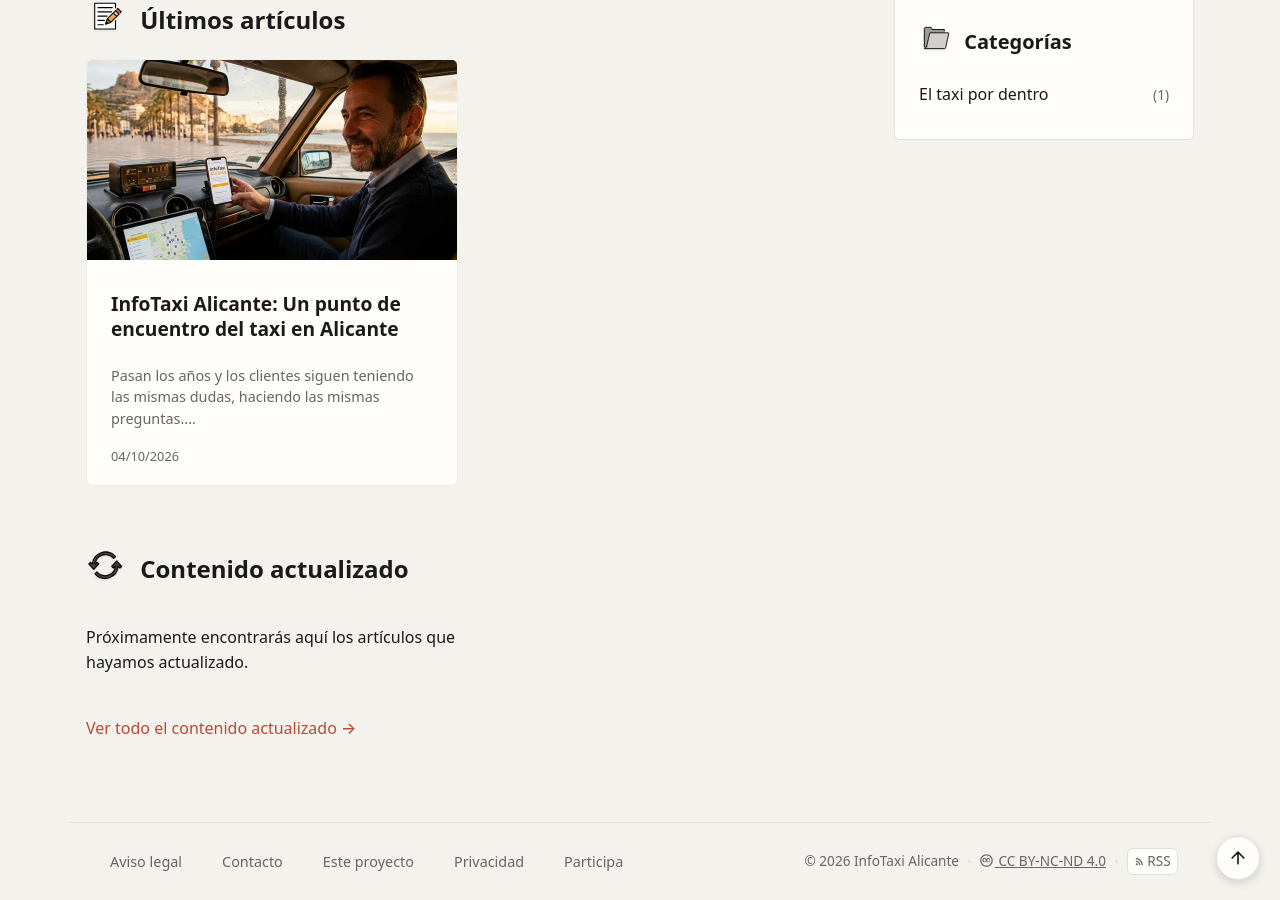
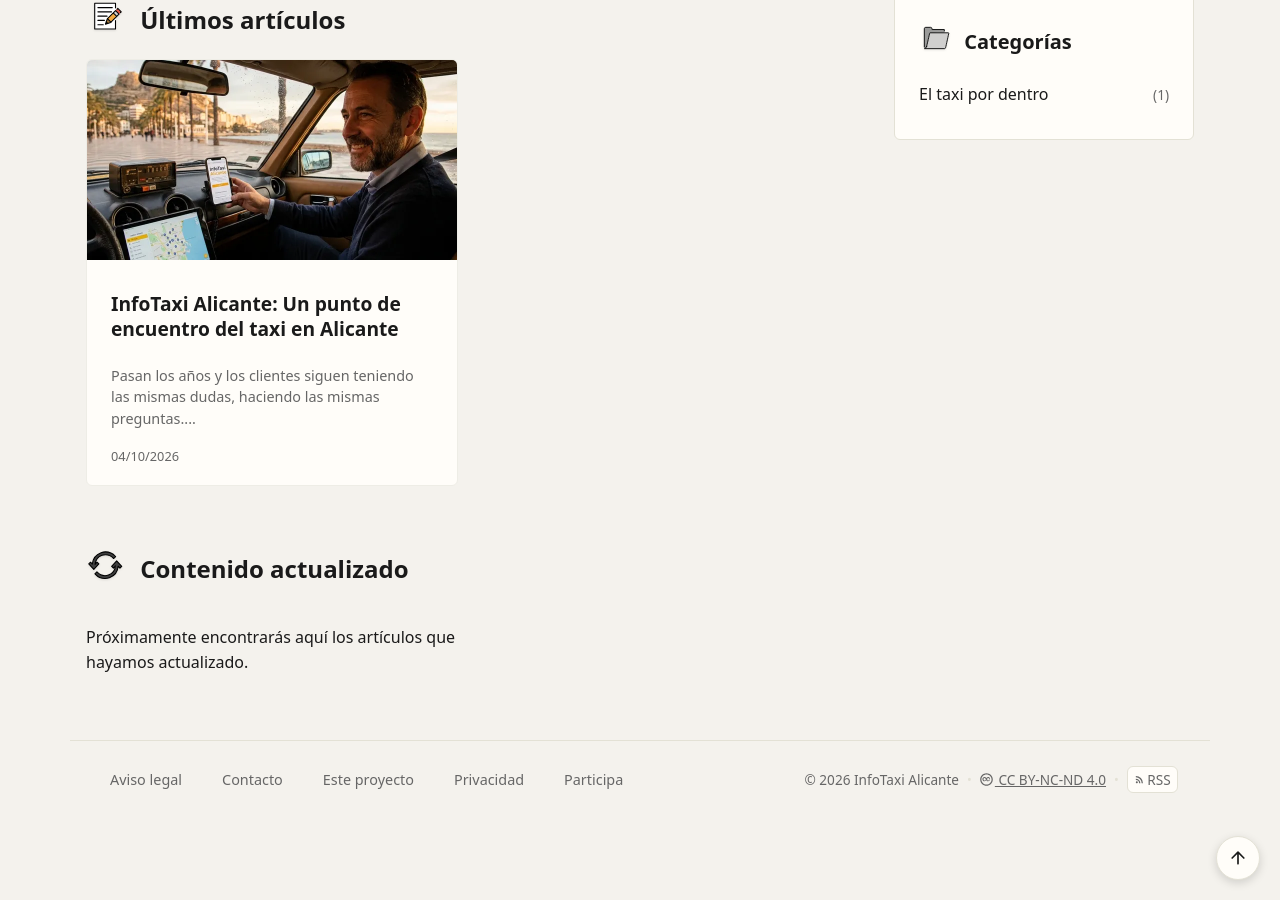
Before and after one commit to infotaxialicante/infotaxialicante.github.io, a Jekyll site: the page built from index.html, in a window 1280 px wide and 900 px high, scrolled down 820 px. Built offline with Jekyll 4.4.1, drawn with Linux system fonts in a browser that asks for light colours.

Commit message:
esconder enlace contenido actualizado cuando no hay contenido actualizado

```diff
--- a/en/index.html
+++ b/en/index.html
@@ -107,8 +107,9 @@
           <p>Articles that have been updated will appear here soon.</p>
         {% endfor %}
       </div>
-
-      <a href="/en/updated/" class="link-corporativo ver-todo-actualizados">View all updated content →</a>
+      {% if modified_posts.size > 0 %}
+        <a href="/en/updated/" class="link-corporativo ver-todo-actualizados">View all updated content →</a>
+      {% endif %}
     </div>
 
 
--- a/index.html
+++ b/index.html
@@ -105,9 +105,9 @@
           <p>Próximamente encontrarás aquí los artículos que hayamos actualizado.</p>
         {% endfor %}
       </div>
-
-        <a href="/actualizados/" class="link-corporativo ver-todo-actualizados">Ver todo el contenido actualizado →</a>
-
+        {% if modified_posts.size > 0 %}
+          <a href="/actualizados/" class="link-corporativo ver-todo-actualizados">Ver todo el contenido actualizado →</a>
+        {% endif %}
     </div>
 
   </div>
```
